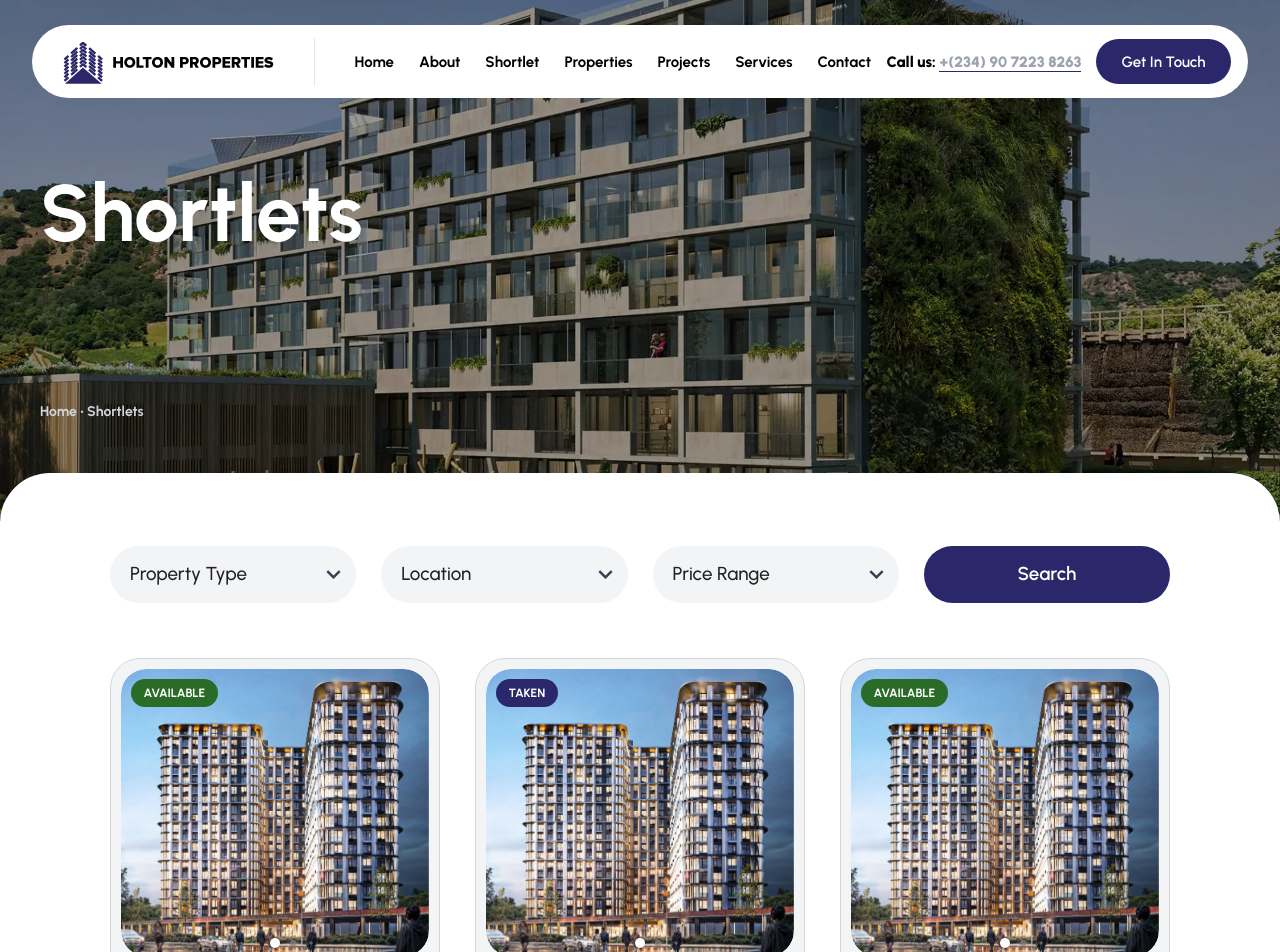
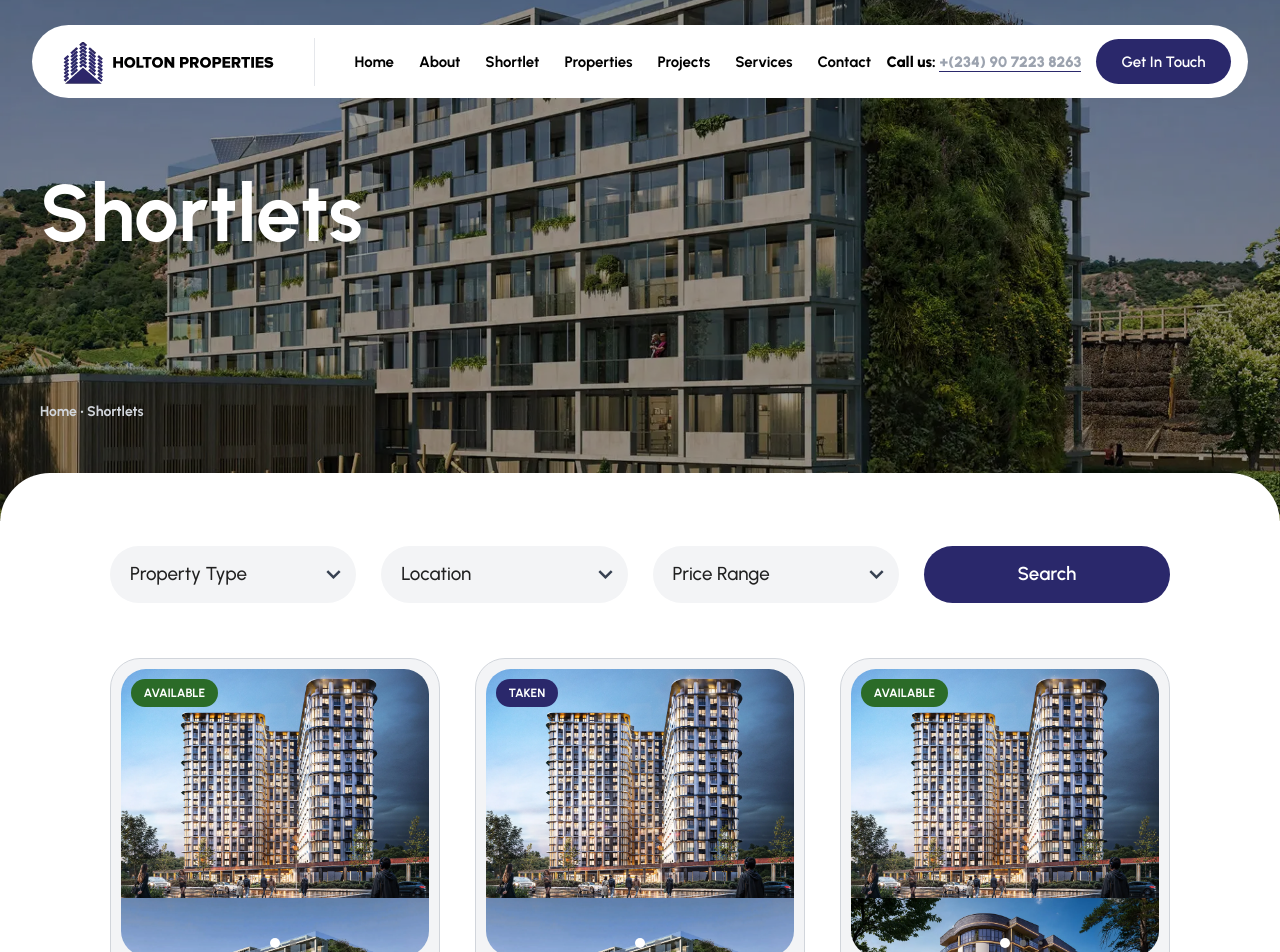
Before and after one commit to CHIDI00/new-holton-properties, a React (Vite) app: page /shortlet_grid in a window 1280 px wide. Shown: the top 952 px of the page. Built offline with nearby package versions, Linux system fonts and the light colour scheme.

Commit message:
refactor(ShortletCard): update Swiper CSS imports and add custom pagination styles
Move Swiper CSS imports to use the correct paths and introduce a custom pagination CSS file to override default styles for better UI consistency.

```diff
--- a/src/features/shortlet/ShortletCard.tsx
+++ b/src/features/shortlet/ShortletCard.tsx
@@ -6,8 +6,8 @@
 import { Swiper, SwiperSlide } from "swiper/react";
 import { Pagination } from "swiper/modules";
 
-import "swiper/swiper.css";
-import "swiper/module/pagination.css";
+import "swiper";
+import "./pagination.css";
 import "./swiper-pagination.css"; // Custom pagination styles
 
 interface ShortletCardProps {
--- /dev/null
+++ b/src/features/shortlet/pagination.css
@@ -0,0 +1,184 @@
+:root {
+  /*
+  --swiper-pagination-color: var(--swiper-theme-color);
+  --swiper-pagination-left: auto;
+  --swiper-pagination-right: 8px;
+  --swiper-pagination-bottom: 8px;
+  --swiper-pagination-top: auto;
+  --swiper-pagination-fraction-color: inherit;
+  --swiper-pagination-progressbar-bg-color: rgba(0,0,0,0.25);
+  --swiper-pagination-progressbar-size: 4px;
+  --swiper-pagination-bullet-size: 8px;
+  --swiper-pagination-bullet-width: 8px;
+  --swiper-pagination-bullet-height: 8px;
+  --swiper-pagination-bullet-border-radius: 50%;
+  --swiper-pagination-bullet-inactive-color: #000;
+  --swiper-pagination-bullet-inactive-opacity: 0.2;
+  --swiper-pagination-bullet-opacity: 1;
+  --swiper-pagination-bullet-horizontal-gap: 4px;
+  --swiper-pagination-bullet-vertical-gap: 6px;
+  */
+}
+.swiper-pagination {
+  position: absolute;
+  text-align: center;
+  transition: 300ms opacity;
+  transform: translate3d(0, 0, 0);
+  z-index: 10;
+}
+.swiper-pagination.swiper-pagination-hidden {
+  opacity: 0;
+}
+.swiper-pagination-disabled > .swiper-pagination,
+.swiper-pagination.swiper-pagination-disabled {
+  display: none !important;
+}
+/* Common Styles */
+.swiper-pagination-fraction,
+.swiper-pagination-custom,
+.swiper-horizontal > .swiper-pagination-bullets,
+.swiper-pagination-bullets.swiper-pagination-horizontal {
+  bottom: var(--swiper-pagination-bottom, 8px);
+  top: var(--swiper-pagination-top, auto);
+  left: 0;
+  width: 100%;
+}
+/* Bullets */
+.swiper-pagination-bullets-dynamic {
+  overflow: hidden;
+  font-size: 0;
+}
+.swiper-pagination-bullets-dynamic .swiper-pagination-bullet {
+  transform: scale(0.33);
+  position: relative;
+}
+.swiper-pagination-bullets-dynamic .swiper-pagination-bullet-active {
+  transform: scale(1);
+}
+.swiper-pagination-bullets-dynamic .swiper-pagination-bullet-active-main {
+  transform: scale(1);
+}
+.swiper-pagination-bullets-dynamic .swiper-pagination-bullet-active-prev {
+  transform: scale(0.66);
+}
+.swiper-pagination-bullets-dynamic .swiper-pagination-bullet-active-prev-prev {
+  transform: scale(0.33);
+}
+.swiper-pagination-bullets-dynamic .swiper-pagination-bullet-active-next {
+  transform: scale(0.66);
+}
+.swiper-pagination-bullets-dynamic .swiper-pagination-bullet-active-next-next {
+  transform: scale(0.33);
+}
+.swiper-pagination-bullet {
+  width: var(--swiper-pagination-bullet-width, var(--swiper-pagination-bullet-size, 8px));
+  height: var(--swiper-pagination-bullet-height, var(--swiper-pagination-bullet-size, 8px));
+  display: inline-block;
+  border-radius: var(--swiper-pagination-bullet-border-radius, 50%);
+  background: var(--swiper-pagination-bullet-inactive-color, #000);
+  opacity: var(--swiper-pagination-bullet-inactive-opacity, 0.2);
+}
+button.swiper-pagination-bullet {
+  border: none;
+  margin: 0;
+  padding: 0;
+  box-shadow: none;
+  -webkit-appearance: none;
+          appearance: none;
+}
+.swiper-pagination-clickable .swiper-pagination-bullet {
+  cursor: pointer;
+}
+.swiper-pagination-bullet:only-child {
+  display: none !important;
+}
+.swiper-pagination-bullet-active {
+  opacity: var(--swiper-pagination-bullet-opacity, 1);
+  background: var(--swiper-pagination-color, var(--swiper-theme-color));
+}
+.swiper-vertical > .swiper-pagination-bullets,
+.swiper-pagination-vertical.swiper-pagination-bullets {
+  right: var(--swiper-pagination-right, 8px);
+  left: var(--swiper-pagination-left, auto);
+  top: 50%;
+  transform: translate3d(0px, -50%, 0);
+}
+.swiper-vertical > .swiper-pagination-bullets .swiper-pagination-bullet,
+.swiper-pagination-vertical.swiper-pagination-bullets .swiper-pagination-bullet {
+  margin: var(--swiper-pagination-bullet-vertical-gap, 6px) 0;
+  display: block;
+}
+.swiper-vertical > .swiper-pagination-bullets.swiper-pagination-bullets-dynamic,
+.swiper-pagination-vertical.swiper-pagination-bullets.swiper-pagination-bullets-dynamic {
+  top: 50%;
+  transform: translateY(-50%);
+  width: 8px;
+}
+.swiper-vertical > .swiper-pagination-bullets.swiper-pagination-bullets-dynamic .swiper-pagination-bullet,
+.swiper-pagination-vertical.swiper-pagination-bullets.swiper-pagination-bullets-dynamic .swiper-pagination-bullet {
+  display: inline-block;
+  transition: 200ms transform,
+        200ms top;
+}
+.swiper-horizontal > .swiper-pagination-bullets .swiper-pagination-bullet,
+.swiper-pagination-horizontal.swiper-pagination-bullets .swiper-pagination-bullet {
+  margin: 0 var(--swiper-pagination-bullet-horizontal-gap, 4px);
+}
+.swiper-horizontal > .swiper-pagination-bullets.swiper-pagination-bullets-dynamic,
+.swiper-pagination-horizontal.swiper-pagination-bullets.swiper-pagination-bullets-dynamic {
+  left: 50%;
+  transform: translateX(-50%);
+  white-space: nowrap;
+}
+.swiper-horizontal > .swiper-pagination-bullets.swiper-pagination-bullets-dynamic .swiper-pagination-bullet,
+.swiper-pagination-horizontal.swiper-pagination-bullets.swiper-pagination-bullets-dynamic .swiper-pagination-bullet {
+  transition: 200ms transform,
+        200ms left;
+}
+.swiper-horizontal.swiper-rtl > .swiper-pagination-bullets-dynamic .swiper-pagination-bullet {
+  transition: 200ms transform,
+    200ms right;
+}
+/* Fraction */
+.swiper-pagination-fraction {
+  color: var(--swiper-pagination-fraction-color, inherit);
+}
+/* Progress */
+.swiper-pagination-progressbar {
+  background: var(--swiper-pagination-progressbar-bg-color, rgba(0, 0, 0, 0.25));
+  position: absolute;
+}
+.swiper-pagination-progressbar .swiper-pagination-progressbar-fill {
+  background: var(--swiper-pagination-color, var(--swiper-theme-color));
+  position: absolute;
+  left: 0;
+  top: 0;
+  width: 100%;
+  height: 100%;
+  transform: scale(0);
+  transform-origin: left top;
+}
+.swiper-rtl .swiper-pagination-progressbar .swiper-pagination-progressbar-fill {
+  transform-origin: right top;
+}
+.swiper-horizontal > .swiper-pagination-progressbar,
+.swiper-pagination-progressbar.swiper-pagination-horizontal,
+.swiper-vertical > .swiper-pagination-progressbar.swiper-pagination-progressbar-opposite,
+.swiper-pagination-progressbar.swiper-pagination-vertical.swiper-pagination-progressbar-opposite {
+  width: 100%;
+  height: var(--swiper-pagination-progressbar-size, 4px);
+  left: 0;
+  top: 0;
+}
+.swiper-vertical > .swiper-pagination-progressbar,
+.swiper-pagination-progressbar.swiper-pagination-vertical,
+.swiper-horizontal > .swiper-pagination-progressbar.swiper-pagination-progressbar-opposite,
+.swiper-pagination-progressbar.swiper-pagination-horizontal.swiper-pagination-progressbar-opposite {
+  width: var(--swiper-pagination-progressbar-size, 4px);
+  height: 100%;
+  left: 0;
+  top: 0;
+}
+.swiper-pagination-lock {
+  display: none;
+}
```
